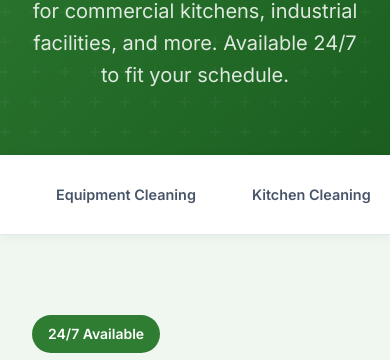
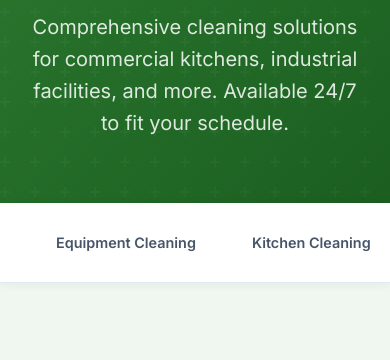
Before and after one commit to dmeade1/Iscclean, a plain HTML site: page services.html in a window 390 px wide. Shown: the part 293-653 px from the top of the page. Drawn offline with Linux system fonts and the light colour scheme.

Commit message:
Increase services mobile padding to 14rem for guaranteed clearance

```diff
--- a/services-styles.css
+++ b/services-styles.css
@@ -477,8 +477,8 @@
 
 @media (max-width: 768px) {
     .page-hero {
-        padding: 11rem 2rem 4rem;
-        /* Increased from 8rem to prevent header overlap */
+        padding: 14rem 2rem 4rem;
+        /* Further increased to 14rem to guarantee no overlap */
     }
 
     .service-nav {
```
